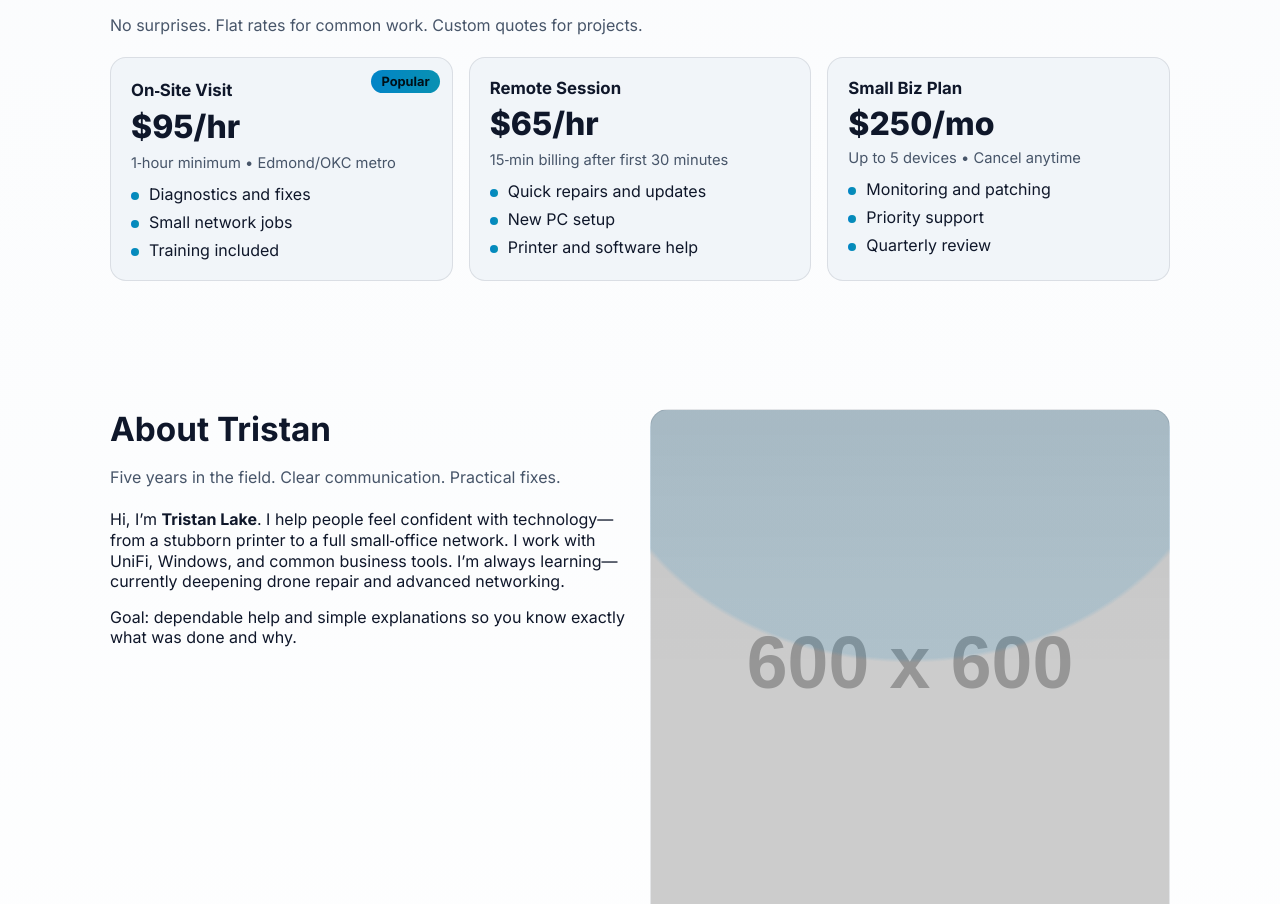
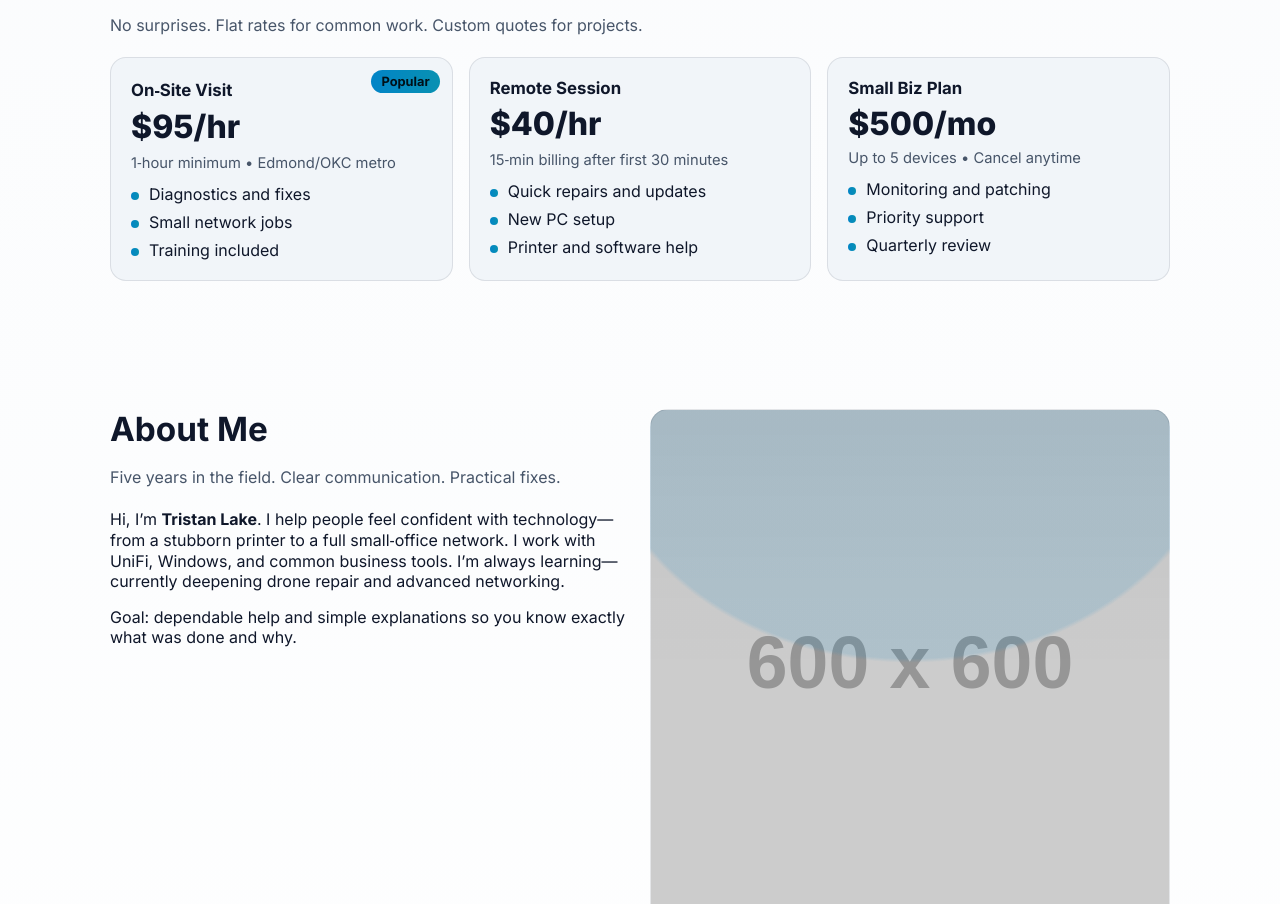
Before and after one commit to tbl1980/datalake-techsupport, a plain HTML site: page index.html in a window 1280 px wide. Shown: the part 1119-2023 px from the top of the page. Drawn offline with Linux system fonts and the light colour scheme; placeholder pictures from the web are drawn by us.

Commit message:
index.html

```diff
--- a/index.html
+++ b/index.html
@@ -266,7 +266,7 @@
         </div>
         <div class="card price-card">
           <h3>Remote Session</h3>
-          <div class="price">$65/hr</div>
+          <div class="price">$40/hr</div>
           <p class="fine">15‑min billing after first 30 minutes</p>
           <ul class="list">
             <li><span class="dot"></span>Quick repairs and updates</li>
@@ -276,7 +276,7 @@
         </div>
         <div class="card price-card">
           <h3>Small Biz Plan</h3>
-          <div class="price">$250/mo</div>
+          <div class="price">$500/mo</div>
           <p class="fine">Up to 5 devices • Cancel anytime</p>
           <ul class="list">
             <li><span class="dot"></span>Monitoring and patching</li>
@@ -292,7 +292,7 @@
   <section id="about">
     <div class="container about-wrap">
       <div>
-        <h2>About Tristan</h2>
+        <h2>About Me</h2>
         <p class="lead">Five years in the field. Clear communication. Practical fixes.</p>
         <p>Hi, I’m <strong>Tristan Lake</strong>. I help people feel confident with technology—
           from a stubborn printer to a full small‑office network. I work with
```
